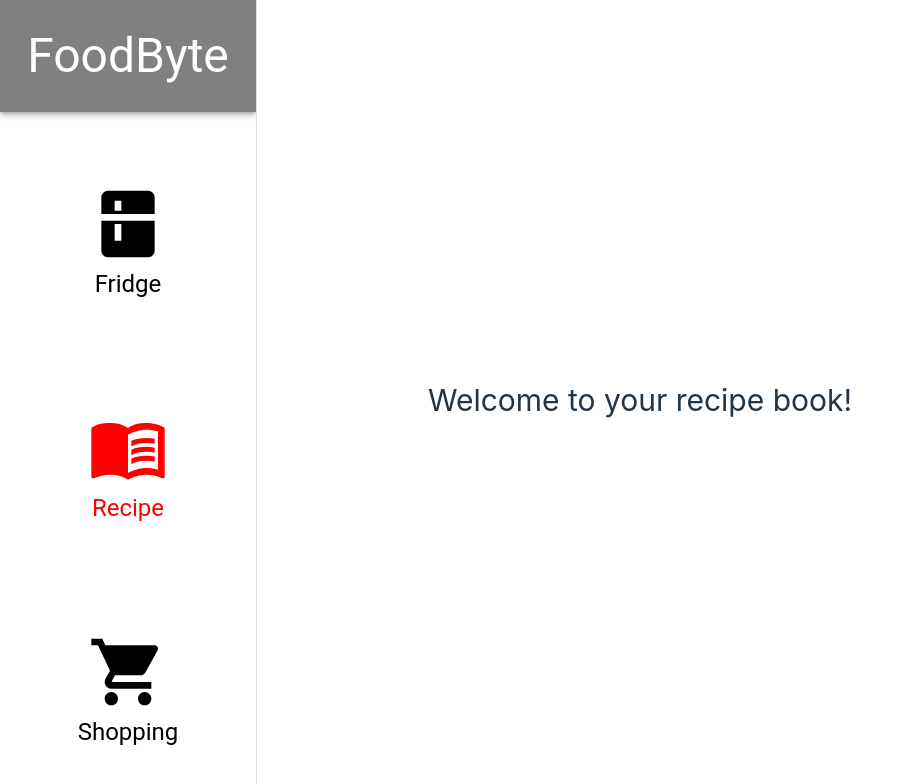
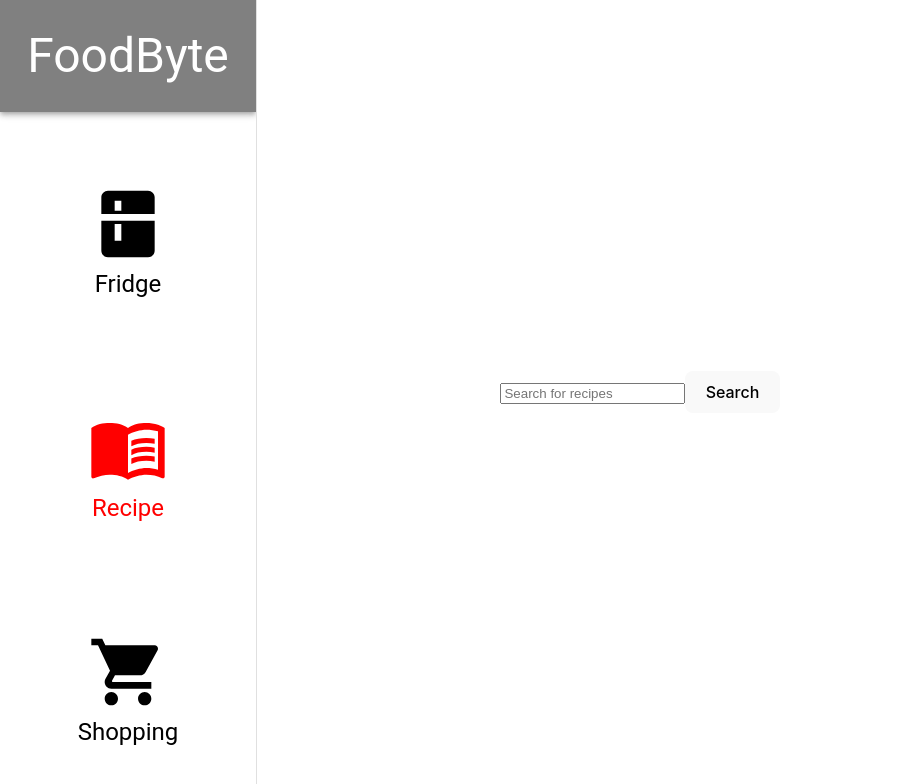
Before and after one commit to HoangDavid/FoodByte, a React (Vite) app in the folder FoodByte/: page /recipe in a window 1280 px wide. Shown: the top 784 px of the page, without its empty margins (0-913 px from the left). Built offline with nearby package versions, Linux system fonts and the light colour scheme.

Commit message:
[RecipeAPI] Make calls to RecipeAPI

```diff
--- a/FoodByte/package.json
+++ b/FoodByte/package.json
@@ -11,6 +11,7 @@
   },
   "dependencies": {
     "@mui/icons-material": "^5.15.15",
+    "axios": "^1.6.8",
     "firebase": "^10.9.0",
     "react": "^18.2.0",
     "react-dom": "^18.2.0",
--- a/FoodByte/src/components/navbar.tsx
+++ b/FoodByte/src/components/navbar.tsx
@@ -9,7 +9,6 @@ import ShoppingCartIcon from '@mui/icons-material/ShoppingCart'; // Icon for Sho
 import AppBar from '@mui/material/AppBar';
 import Toolbar from '@mui/material/Toolbar';
 import Typography from '@mui/material/Typography';
-import { useState } from 'react';
 
 export const Navbar = () => {
     const navigate = useNavigate();
--- a/FoodByte/src/pages/Recipe.tsx
+++ b/FoodByte/src/pages/Recipe.tsx
@@ -1,11 +1,30 @@
-
+import {useState}  from 'react';
+import getRecipes from "../services/recipeAPI";
 
 export const Recipe = () => {
+    const [query, setQuery] = useState('');
+    const [recipes, setRecipes] = useState([]);
+
+    const handleSearch = async () => {
+      const data = await getRecipes(query);
+      if (data) setRecipes(data.hits); // Assuming the API returns an object with a 'hits' array
+    };
 
     return (
-        <div style={{fontSize: '30px'}}>
-            Welcome to your recipe book!
-        </div>
+      <div>
+        <input
+          type="text"
+          value={query}
+          onChange={(e) => setQuery(e.target.value)}
+          placeholder="Search for recipes"
+        />
+        <button onClick={handleSearch}>Search</button>
+        <ul>
+          {recipes.map((item, index) => (
+            <li key={index}>{item.recipe.label}</li> // Display recipe titles
+          ))}
+        </ul>
+      </div>
     );
 };
 export default Recipe;
--- /dev/null
+++ b/FoodByte/src/services/recipeAPI.tsx
@@ -0,0 +1,18 @@
+import axios from 'axios';
+
+const API_ID = 'f3e0ca66';
+const API_KEY = '9a6b3d0b7a9eacc36ca1a5881f623115';
+
+const getRecipes = async (query: string) => {
+  const url = `https://api.edamam.com/search?q=${query}&app_id=${API_ID}&app_key=${API_KEY}`;
+
+  try {
+    const response = await axios.get(url);
+    return response.data;
+  } catch (error) {
+    console.error('Error fetching recipes:', error);
+    return null;
+  }
+};
+
+export default getRecipes;
```
Also changed, not shown: 1 other file (tests, documents, lock files or other folders).
